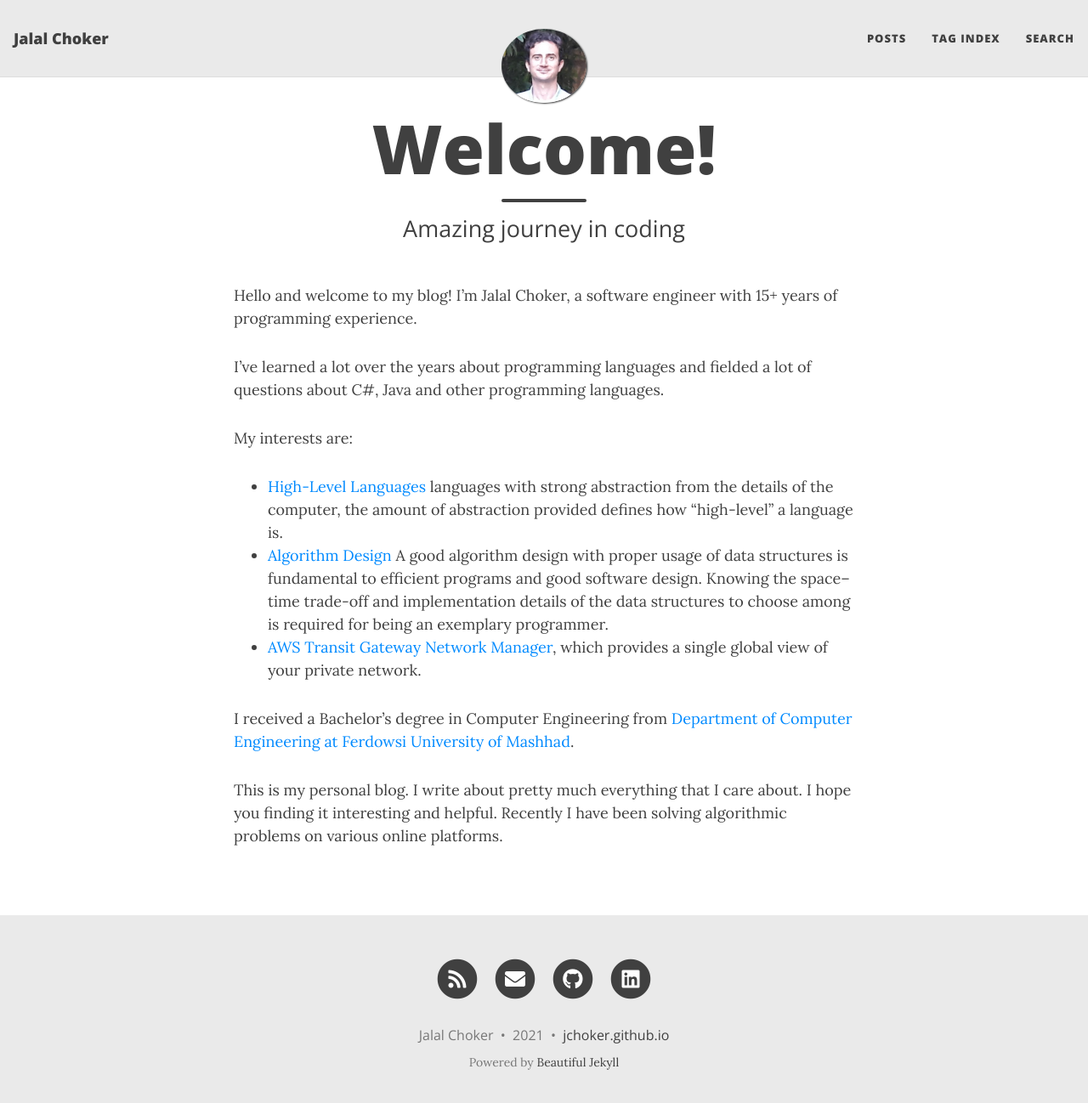
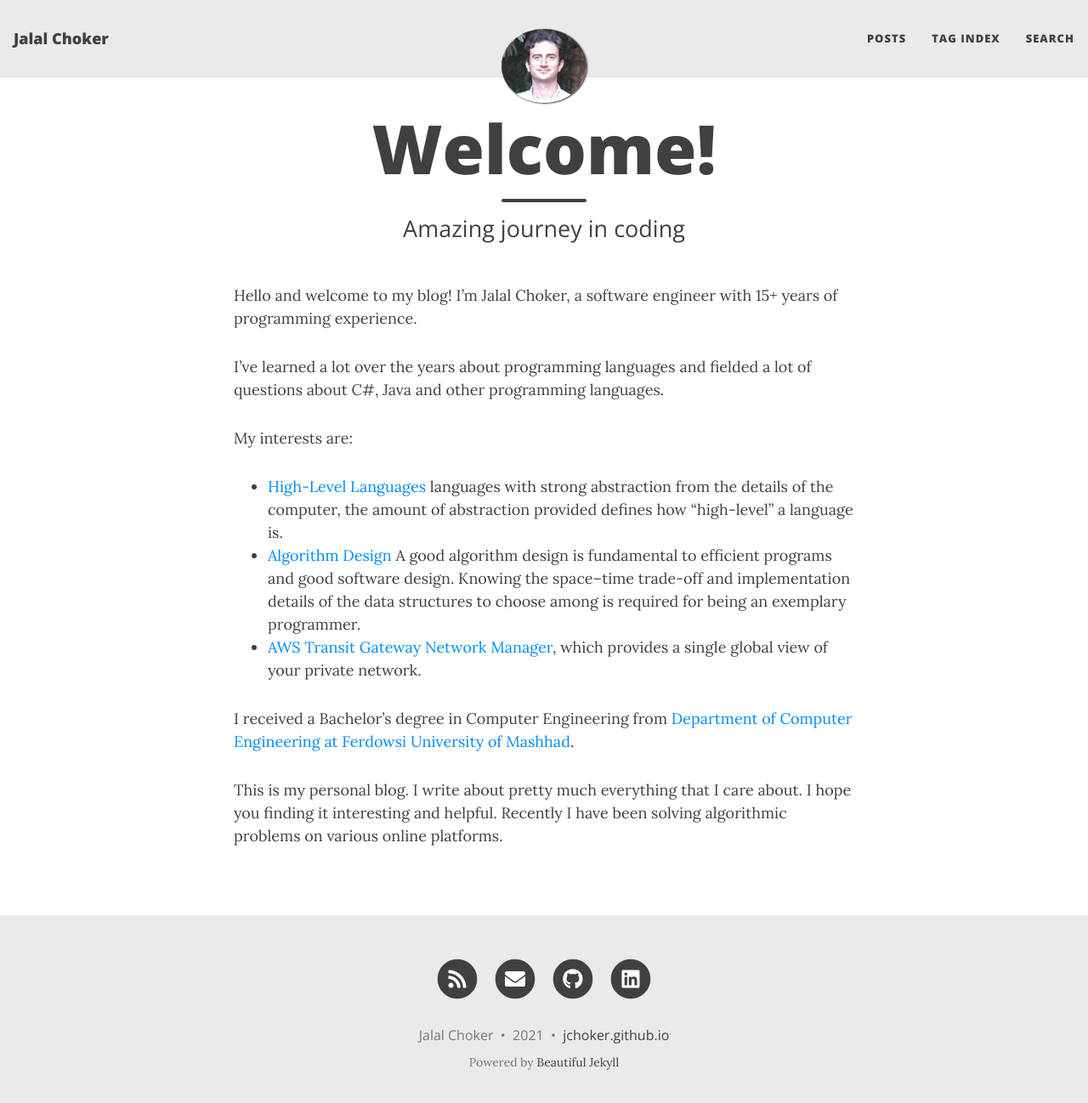
Before and after one commit to jchoker/jchoker.github.io, a Jekyll site: the page built from index.md, in a window 1280 px wide and 1311 px high. Shown: the top 1298 px of the window at 85% size. Built offline with Jekyll 4.4.1, drawn with Linux system fonts in a browser that asks for light colours; nearby versions of some CDN libraries.

Commit message:
Update index.md

```diff
--- a/index.md
+++ b/index.md
@@ -11,7 +11,7 @@
 
 My interests are:
 * [High-Level Languages](https://isaaccomputerscience.org/topics/programming_languages) languages with strong abstraction from the details of the computer, the amount of abstraction provided defines how "high-level" a language is.
-* [Algorithm Design](https://aws.amazon.com/transit-gateway/) A good algorithm design with proper usage of data structures is fundamental to efficient programs and good software design. Knowing the space–time trade-off and implementation details of the data structures to choose among is required for being an exemplary programmer.
+* [Algorithm Design](https://mitpress.mit.edu/books/introduction-algorithms-third-edition/) A good algorithm design is fundamental to efficient programs and good software design. Knowing the space–time trade-off and implementation details of the data structures to choose among is required for being an exemplary programmer.
 * [AWS Transit Gateway Network Manager](https://aws.amazon.com/transit-gateway/network-manager/), which provides a single global view of your private network.
 
 I received a Bachelor's degree in Computer Engineering from [Department of Computer Engineering at Ferdowsi University of Mashhad](http://en.um.ac.ir/content/Department-of-Computer-Engineering).
```
